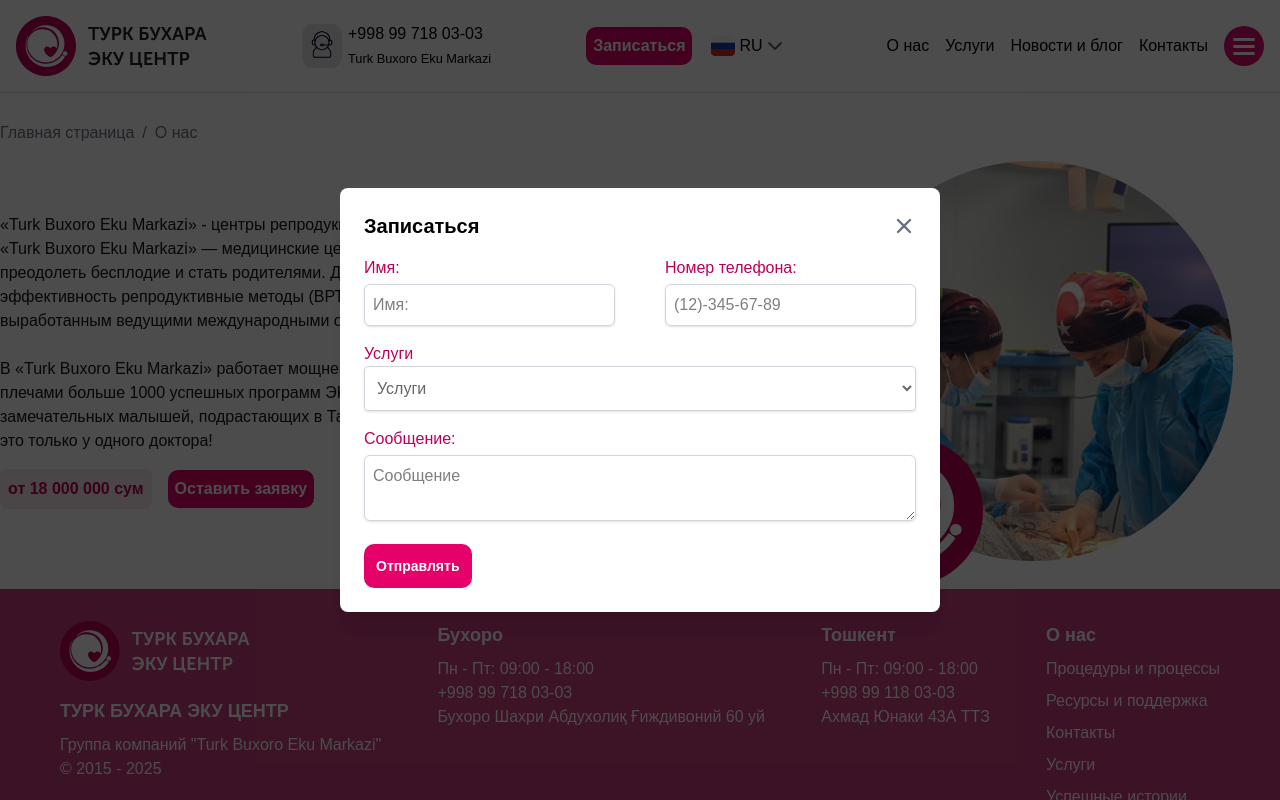
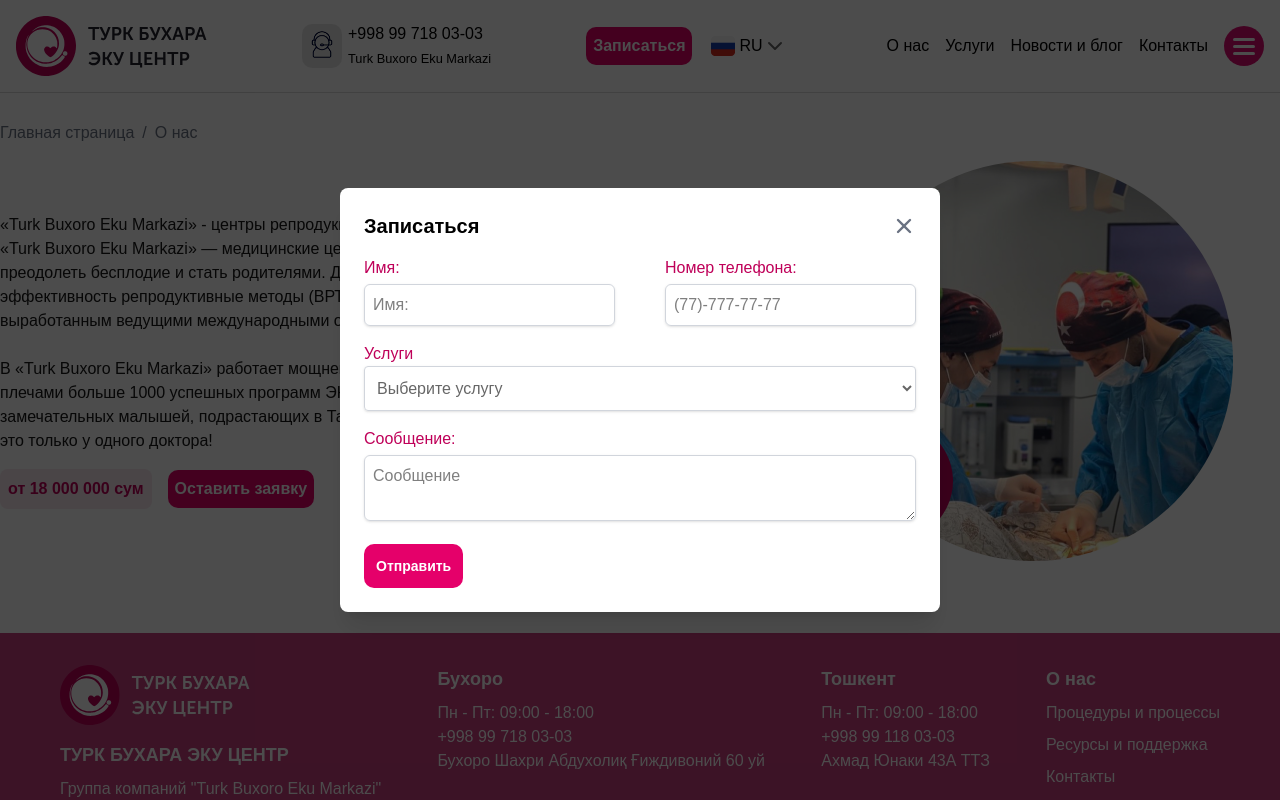
Before and after one commit to akmalshakirov/turkbuxoroeku-next, a Next.js app: page /about in a window 1280 px wide. Both pictures are taken after a click on the button "Записаться". Shown: the top 800 px of the page. Built offline with nearby package versions, Linux system fonts and the light colour scheme.

Commit message:
Post request to backend

```diff
--- a/package.json
+++ b/package.json
@@ -9,11 +9,13 @@
     "lint": "next lint"
   },
   "dependencies": {
+    "axios": "^1.9.0",
     "framer-motion": "^12.12.1",
     "lucide-react": "^0.511.0",
     "next": "15.3.2",
     "react": "^19.0.0",
-    "react-dom": "^19.0.0"
+    "react-dom": "^19.0.0",
+    "react-toastify": "^11.0.5"
   },
   "devDependencies": {
     "@tailwindcss/postcss": "^4",
--- a/src/app/about/page.tsx
+++ b/src/app/about/page.tsx
@@ -1,10 +1,27 @@
 "use client";
 
 import Button from "@/components/ui/Button";
+import ScrollHorizontal from "@/components/ui/ScrollHorizontal";
+import { Icons } from "@/icons";
 import Image from "next/image";
 import Link from "next/link";
 import FirstImage from "../../images/home-page-2.jpg";
-import { Icons } from "@/icons";
+// import
+
+const Cards = [
+    {
+        id: 1,
+        image: FirstImage,
+    },
+    {
+        id: 2,
+        image: FirstImage,
+    },
+    {
+        id: 3,
+        image: FirstImage,
+    },
+];
 
 const AboutPage = () => {
     return (
@@ -57,11 +74,17 @@ const AboutPage = () => {
                     />
                     <Icons.siteIcon
                         className='absolute top-1/2 left-0 translate-y-1/2'
-                        width={150}
-                        height={150}
+                        width={120}
+                        height={120}
                     />
                 </div>
             </div>
+            <ScrollHorizontal>
+                <div>
+                    wfeuihufuife
+                    {/* <Image src={} alt='Card image' /> */}
+                </div>
+            </ScrollHorizontal>
         </div>
     );
 };
--- a/src/components/layout/Header.tsx
+++ b/src/components/layout/Header.tsx
@@ -15,6 +15,9 @@ import Button from "../ui/Button";
 import Modal from "../ui/Modal";
 import PhoneInput from "../ui/TelNumberInput";
 import "./Header.css";
+import { toast } from "react-toastify";
+import axios from "axios";
+import { LoaderCircle } from "lucide-react";
 
 interface IHeaderActive {
     isActive: boolean;
@@ -30,16 +33,29 @@ const Header = ({ isActive = false }: IHeaderActive) => {
         name: "",
         telnum: "",
         message: "",
+        service: "",
     });
     const location = usePathname();
+    const [isFormSubmitted, setIsFormSubmitted] = useState(false);
 
+    // handleInputChange funksiyasi
     const handleInputChange = (
-        e: React.ChangeEvent<HTMLInputElement | HTMLTextAreaElement>
+        e: React.ChangeEvent<
+            HTMLInputElement | HTMLTextAreaElement | HTMLSelectElement
+        >
     ) => {
         const { name, value } = e.target;
         setFormData((prev) => ({
             ...prev,
             [name]: value,
+        }));
+    };
+
+    // PhoneInput uchun maxsus handler
+    const handlePhoneChange = (value: string) => {
+        setFormData((prev) => ({
+            ...prev,
+            telnum: value, // Telefon raqamini formData ichiga saqlash
         }));
     };
 
@@ -59,13 +75,30 @@ const Header = ({ isActive = false }: IHeaderActive) => {
         };
     }, []);
 
-    const handleSubmit = (e: React.FormEvent) => {
+    const handleSubmit = async (e: React.FormEvent) => {
         e.preventDefault();
-        console.log("Yuborilgan ma'lumotlar:", formData);
+        setIsFormSubmitted(true);
+        try {
+            const response = await axios.post("/api/submit-form", formData, {
+                headers: {
+                    "Content-Type": "application/json",
+                },
+            });
 
-        setIsModalOpen(false);
+            if (response.status !== 200) {
+                toast.error("Ma'lumotni yuborishda xatolik yuz berdi");
+                return;
+            }
 
-        setFormData({ name: "", telnum: "", message: "" });
+            toast.success(response.data.message);
+
+            // setIsModalOpen(false);
+            setFormData({ name: "", telnum: "", message: "", service: "" });
+        } catch (error) {
+            console.error("Xatolik:", error);
+        } finally {
+            setIsFormSubmitted(false);
+        }
     };
 
     const openModal = () => {
@@ -178,6 +211,16 @@ const Header = ({ isActive = false }: IHeaderActive) => {
                             onClose={() => setIsModalOpen(false)}
                             title='Записаться'>
                             <form onSubmit={handleSubmit}>
+                                {isFormSubmitted ? (
+                                    <div className='flex items-center gap-2 w-[40.41vw] h-[24.305vw] justify-center text-4xl text-[var(--primary-color)]'>
+                                        Отправляется
+                                        <LoaderCircle
+                                            className='animate-spin'
+                                            size={35}
+                                        />
+                                    </div>
+                                ) : (
+                                    <>
                                         <div className='mb-4 flex items-center gap-[50px]'>
                                             <div className='w-[50%]'>
                                                 <label
@@ -198,7 +241,13 @@ const Header = ({ isActive = false }: IHeaderActive) => {
                                                 />
                                             </div>
                                             <div className='w-[50%]'>
-                                        <PhoneInput label='Номер телефона:' />
+                                                <PhoneInput
+                                                    name='telnum'
+                                                    label='Номер телефона:'
+                                                    value={formData.telnum}
+                                                    onChange={handlePhoneChange}
+                                                    required
+                                                />
                                             </div>
                                         </div>
 
@@ -211,21 +260,25 @@ const Header = ({ isActive = false }: IHeaderActive) => {
                                             <select
                                                 className='w-full border border-gray-300 rounded px-2 py-3 text-black/60 outline-none focus:border-pink-400 shadow-sm'
                                                 id='select'
-                                        required
-                                        defaultValue='no'>
-                                        <option disabled value='no'>
-                                            Услуги
+                                                name='service'
+                                                value={formData.service}
+                                                onChange={handleInputChange}
+                                                required>
+                                                <option value='' disabled>
+                                                    Выберите услугу
                                                 </option>
                                                 <option value='Искусственное оплодотворение (ЭКО)'>
-                                            Искусственное оплодотворение (ЭКО)
+                                                    Искусственное оплодотворение
+                                                    (ЭКО)
                                                 </option>
                                                 <option value='Интрацитоплазматическая инъекция сперматозоидов (ИКСИ)'>
-                                            Интрацитоплазматическая инъекция
-                                            сперматозоидов (ИКСИ)
+                                                    Интрацитоплазматическая
+                                                    инъекция сперматозоидов
+                                                    (ИКСИ)
                                                 </option>
                                                 <option value='Консультации по репродукции и лечению бесплодия'>
-                                            Консультации по репродукции и
-                                            лечению бесплодия
+                                                    Консультации по репродукции
+                                                    и лечению бесплодия
                                                 </option>
                                                 <option value='Репродуктивная хирургия'>
                                                     Репродуктивная хирургия
@@ -270,10 +323,13 @@ const Header = ({ isActive = false }: IHeaderActive) => {
                                                 type='submit'
                                                 variant='primary'
                                                 size='sm'
-                                        className='py-3'>
-                                        Отправлять
+                                                className='py-3'
+                                                disabled={isFormSubmitted}>
+                                                Отправить
                                             </Button>
                                         </div>
+                                    </>
+                                )}
                             </form>
                         </Modal>
                         <button
--- a/src/components/ui/Button.tsx
+++ b/src/components/ui/Button.tsx
@@ -5,6 +5,8 @@ interface IButton extends ButtonHTMLAttributes<HTMLButtonElement> {
     variant?: "primary" | "white";
     size?: "sm" | "md" | "lg";
     name?: string;
+    disabled?: boolean;
+    loading?: boolean;
 }
 
 const Button = ({
@@ -13,6 +15,8 @@ const Button = ({
     size = "md",
     className = "",
     name = "",
+    disabled = false,
+    loading = false,
     ...props
 }: IButton) => {
     const baseStyle = "rounded-[10px] outline-none max-w-max";
@@ -32,7 +36,7 @@ const Button = ({
     const classes = `${baseStyle} ${variantStyles[variant]} ${sizeStyles[size]} ${className}`;
 
     return (
-        <button className={classes} {...props}>
+        <button className={classes} {...props} disabled={disabled}>
             {children}
         </button>
     );
--- a/src/components/ui/TelNumberInput.tsx
+++ b/src/components/ui/TelNumberInput.tsx
@@ -3,19 +3,22 @@
 import { ChangeEvent, useEffect, useState } from "react";
 
 interface ITelNumInputProps {
-    onChange?: (value: string) => void;
+    value: string;
+    onChange: (value: string) => void;
     className?: string;
     label?: string;
     required?: boolean;
+    name?: string;
 }
 
 const PhoneInput: React.FC<ITelNumInputProps> = ({
+    value,
     onChange,
     className = "",
     label = "",
     required = false,
+    name = "",
 }) => {
-    const [value, setValue] = useState<string>("");
     const [formattedValue, setFormattedValue] = useState<string>("");
 
     const getOnlyDigits = (val: string): string => val.replace(/\D/g, "");
@@ -44,11 +47,7 @@ const PhoneInput: React.FC<ITelNumInputProps> = ({
         const digits = getOnlyDigits(inputValue);
 
         if (digits.length <= 9) {
-            setValue(digits);
-            setFormattedValue(formatPhoneNumber(digits));
-            if (onChange) {
-                onChange(digits);
-            }
+            onChange(digits);
         }
     };
 
@@ -57,24 +56,23 @@ const PhoneInput: React.FC<ITelNumInputProps> = ({
     }, [value]);
 
     return (
-        <div className={`max-w-md mx-auto ${className}`}>
+        <div className={`phone-input ${className}`}>
             {label && (
                 <label
-                    htmlFor='phone'
-                    className='block font-medium text-[#bf0059] mb-1'>
+                    htmlFor={name}
+                    className='block mb-1 font-medium text-[#bf0059]'>
                     {label}
                 </label>
             )}
             <input
                 type='text'
-                id='phone'
-                name='phone'
-                className='w-full px-2 py-2 border border-gray-300 rounded-md shadow-sm outline-none focus:border-pink-400 transition-colors'
-                placeholder='(12)-345-67-89'
+                id={name}
+                name={name}
                 value={formattedValue}
                 onChange={handleChange}
+                className='w-full px-2 py-2 border border-gray-300 rounded-md shadow-sm outline-none focus:border-pink-400 transition-colors'
                 required={required}
-                autoComplete='none'
+                placeholder='(77)-777-77-77'
             />
         </div>
     );
--- a/src/icons.tsx
+++ b/src/icons.tsx
@@ -9,7 +9,7 @@ export const Icons = {
             viewBox='0 0 120 120'
             fill='none'
             {...props}>
-            <g clip-path='url(#clip0_305_106)'>
+            <g clipPath='url(#clip0_305_106)'>
                 <rect
                     x='5'
                     y='5'
--- /dev/null
+++ b/src/pages/api/submit-form.ts
@@ -0,0 +1,28 @@
+import { NextApiRequest, NextApiResponse } from "next";
+
+export default function handler(req: NextApiRequest, res: NextApiResponse) {
+    if (req.method === "POST") {
+        const { name, telnum, message, service } = req.body;
+
+        if (!name || !telnum || !message || !service) {
+            return res.status(400).json({
+                error: "Barcha maydonlar to'ldirilishi shart!",
+            });
+        }
+
+        console.log("Qabul qilingan ma'lumotlar:", {
+            name,
+            telnum,
+            message,
+            service,
+        });
+
+        return res.status(200).json({
+            message: "Ma'lumotlar muvaffaqiyatli yuborildi!",
+        });
+    } else {
+        return res
+            .status(405)
+            .json({ message: "Faqat POST so'rovlari qabul qilinadi" });
+    }
+}
```
Also changed, not shown: src/components/layout/ClientLayout.tsx (+8 -0 lines), 1 other file (tests, documents, lock files or other folders). Lines whose indentation alone changed are shown as unchanged.
